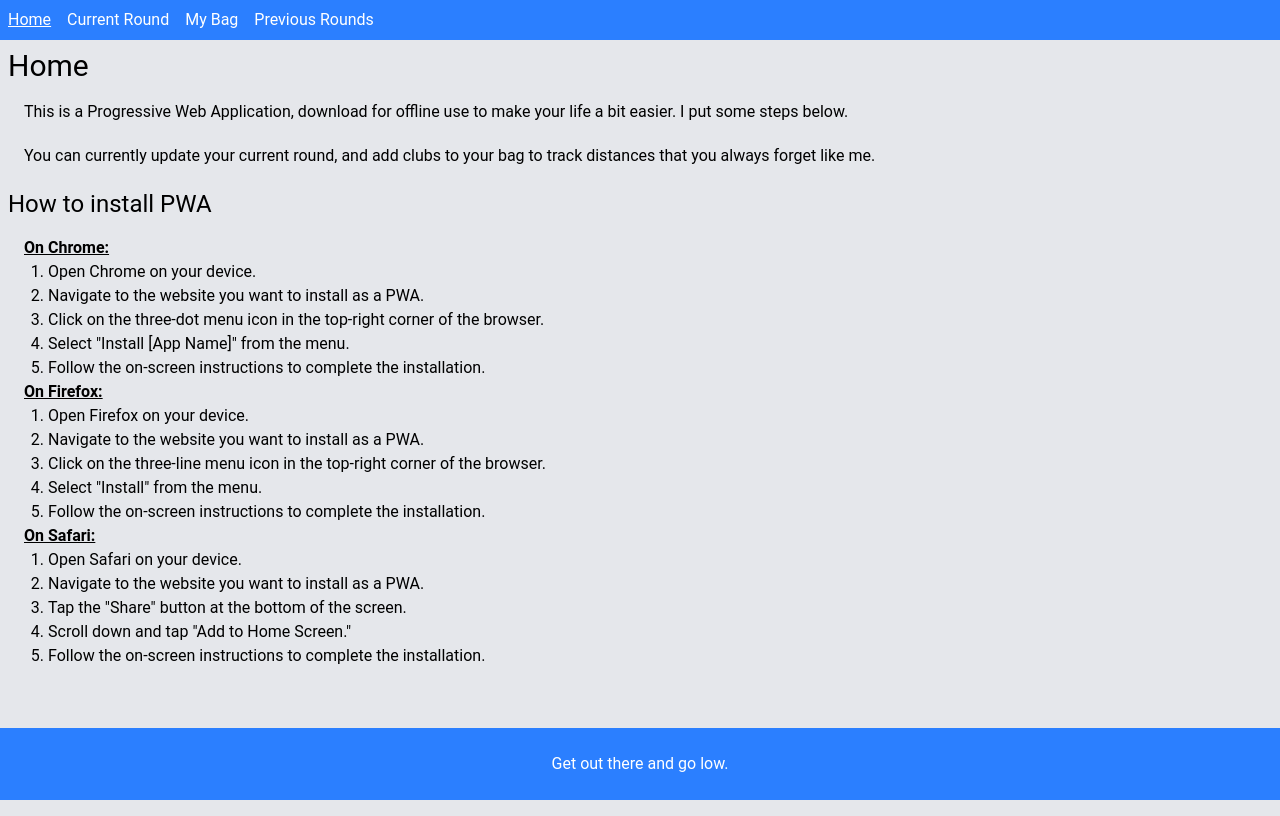
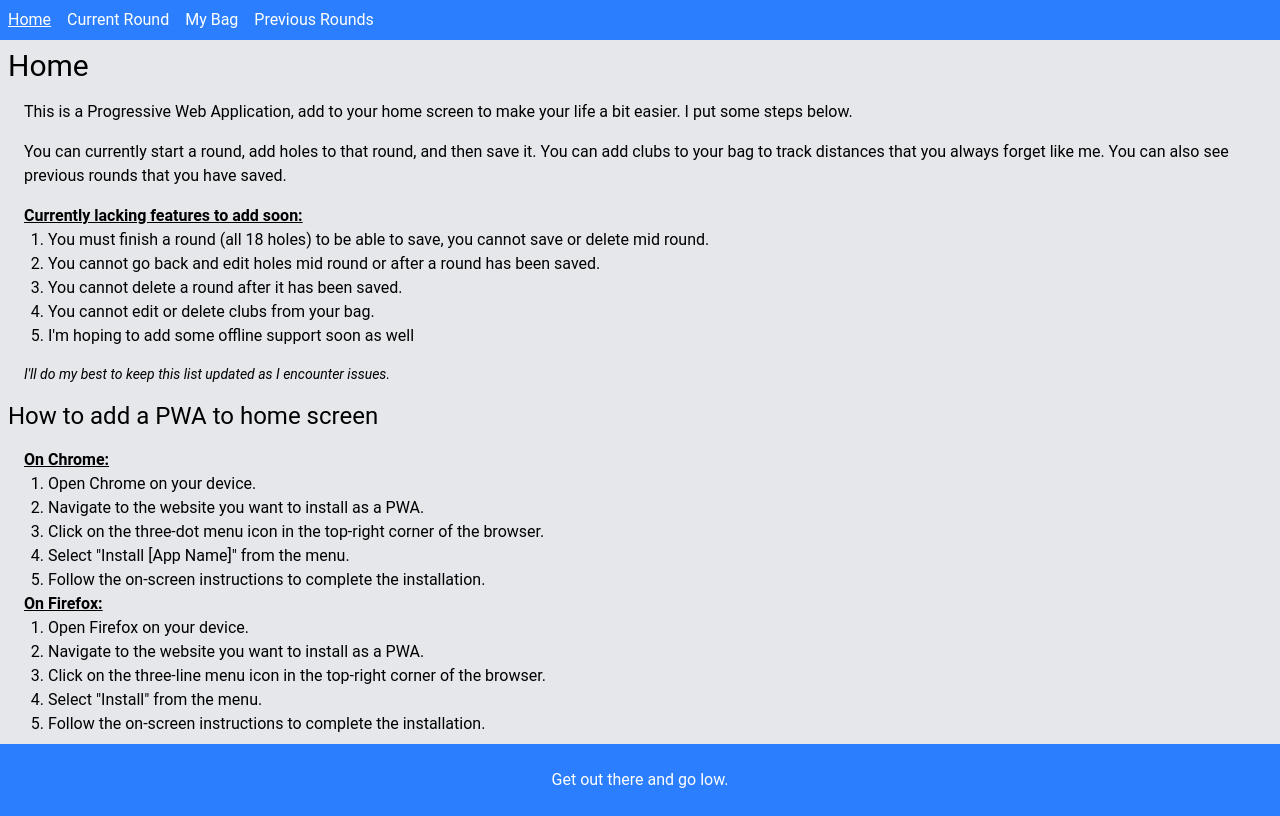
Before and after one commit to Jack-Sprinkle/my-scorecard, a Next.js app: page / in a window 1280 px wide. Built offline with nearby package versions, Linux system fonts and the light colour scheme.

Commit message:
update home content

```diff
--- a/app/page.tsx
+++ b/app/page.tsx
@@ -2,15 +2,37 @@ export default function Home() {
   return (
     <div className="container-sm flex flex-col gap-4">
       <h1 className="text-3xl">Home</h1>
-      <p className="pl-4 mb-1">
-        This is a Progressive Web Application, download for offline use to make
+      <p className="pl-4">
+        This is a Progressive Web Application, add to your home screen to make
         your life a bit easier. I put some steps below.
       </p>
-      <p className="pl-4 mb-1">
-        You can currently update your current round, and add clubs to your bag
-        to track distances that you always forget like me.
+      <p className="pl-4">
+        You can currently start a round, add holes to that round, and then save
+        it. You can add clubs to your bag to track distances that you always
+        forget like me. You can also see previous rounds that you have saved.
       </p>
-      <h2 className="text-2xl">How to install PWA</h2>
+      <div className="pl-4">
+        <p className="font-semibold underline">
+          Currently lacking features to add soon:
+        </p>
+        <ol className="list-decimal pl-6">
+          <li>
+            You must finish a round (all 18 holes) to be able to save, you
+            cannot save or delete mid round.
+          </li>
+          <li>
+            You cannot go back and edit holes mid round or after a round has
+            been saved.
+          </li>
+          <li>You cannot delete a round after it has been saved.</li>
+          <li>You cannot edit or delete clubs from your bag.</li>
+          <li>I&apos;m hoping to add some offline support soon as well</li>
+        </ol>
+        <p className="text-sm mt-4 italic">
+          I&apos;ll do my best to keep this list updated as I encounter issues.
+        </p>
+      </div>
+      <h3 className="text-2xl">How to add a PWA to home screen</h3>
       <div className="pl-4">
         <p className="underline font-semibold">On Chrome:</p>
         <ol className="list-decimal pl-6">
@@ -39,17 +61,6 @@ export default function Home() {
             Follow the on-screen instructions to complete the installation.
           </li>
         </ol>
-
-        <p className="underline font-semibold">On Safari:</p>
-        <ol className="list-decimal pl-6">
-          <li>Open Safari on your device.</li>
-          <li>Navigate to the website you want to install as a PWA.</li>
-          <li>Tap the &quot;Share&quot; button at the bottom of the screen.</li>
-          <li>Scroll down and tap &quot;Add to Home Screen.&quot;</li>
-          <li>
-            Follow the on-screen instructions to complete the installation.
-          </li>
-        </ol>
       </div>
     </div>
   );
```
